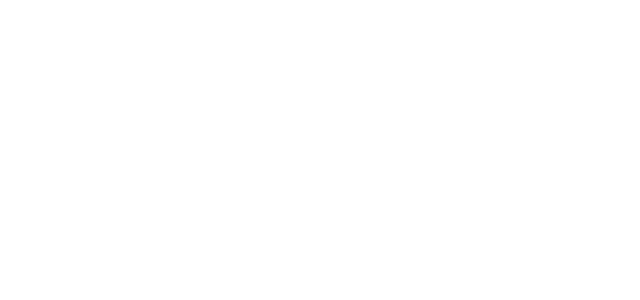
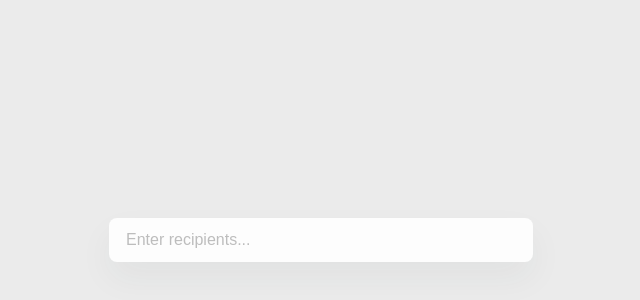
Before and after one commit to derekmlr/aspireiq-exercise, a React (Create React App) app: page / in a window 1280 px wide. Shown: the part 160-460 px from the top of the page, without its empty margins (319-959 px from the left). Built offline with nearby package versions, Linux system fonts and the light colour scheme.

Commit message:
Created recipients input component

```diff
--- a/src/App.js
+++ b/src/App.js
@@ -1,9 +1,10 @@
 import './App.scss';
+import RecipientsInput from './components/RecipientsInput/RecipientsInput';
 
 export default function App() {
   return (
     <div className="App">
-      { /** Recipients input component here */ }
+      <RecipientsInput />
     </div>
   );
 }
--- a/src/App.scss
+++ b/src/App.scss
@@ -1,3 +1,6 @@
 .App {
-  text-align: center;
+  align-items: center;
+  display: flex;
+  height: 100vh;
+  justify-content: center;
 }
--- /dev/null
+++ b/src/components/RecipientsInput/RecipientsInput.js
@@ -0,0 +1,24 @@
+import { useState } from 'react';
+import './RecipientsInput.scss';
+
+export default function RecipientsInput() {
+  const [ currentValue, setCurrentValue ] = useState('');
+
+  /**
+   * Updates state with current input value.
+   * @param event Input event object.
+   */
+  const handleChange = (event) => {
+    setCurrentValue(event.target.value);
+  }
+
+  return (
+    <div className="RecipientsInput-container">
+      <input
+          className="RecipientsInput-input"
+          placeholder="Enter recipients..."
+          value={currentValue}
+          onChange={handleChange} />
+    </div>
+  )
+}
--- /dev/null
+++ b/src/components/RecipientsInput/RecipientsInput.scss
@@ -0,0 +1,25 @@
+.RecipientsInput {
+  &-container {
+    align-content: flex-start;
+    background: #FDFDFD;
+    border-radius: 8px;
+    box-shadow: 0px 16px 34px rgba(48, 53, 57, 0.05);
+    display: flex;
+    flex-wrap: wrap;
+    overflow: hidden;
+    padding: 8px 12px;
+    width: 400px;
+  }
+
+  &-input {
+    background: transparent;
+    border: none;
+    font-size: 16px;
+    outline: none;
+    padding: 5px;
+
+    &::placeholder {
+      color: #BDBDBD;
+    }
+  }
+}
--- a/src/index.scss
+++ b/src/index.scss
@@ -1,13 +1,14 @@
 body {
+  background: #EBEBEB;
+  color: #1A1818;
   margin: 0;
-  font-family: -apple-system, BlinkMacSystemFont, 'Segoe UI', 'Roboto', 'Oxygen',
-    'Ubuntu', 'Cantarell', 'Fira Sans', 'Droid Sans', 'Helvetica Neue',
-    sans-serif;
+  font-family: SF Pro Text;
+  line-height: 22px;
+  font-size: 16px;
+  font-style: normal;
+  font-weight: 400;
+  letter-spacing: -0.4000000059604645px;
+  text-align: left;
   -webkit-font-smoothing: antialiased;
   -moz-osx-font-smoothing: grayscale;
 }
-
-code {
-  font-family: source-code-pro, Menlo, Monaco, Consolas, 'Courier New',
-    monospace;
-}
```
